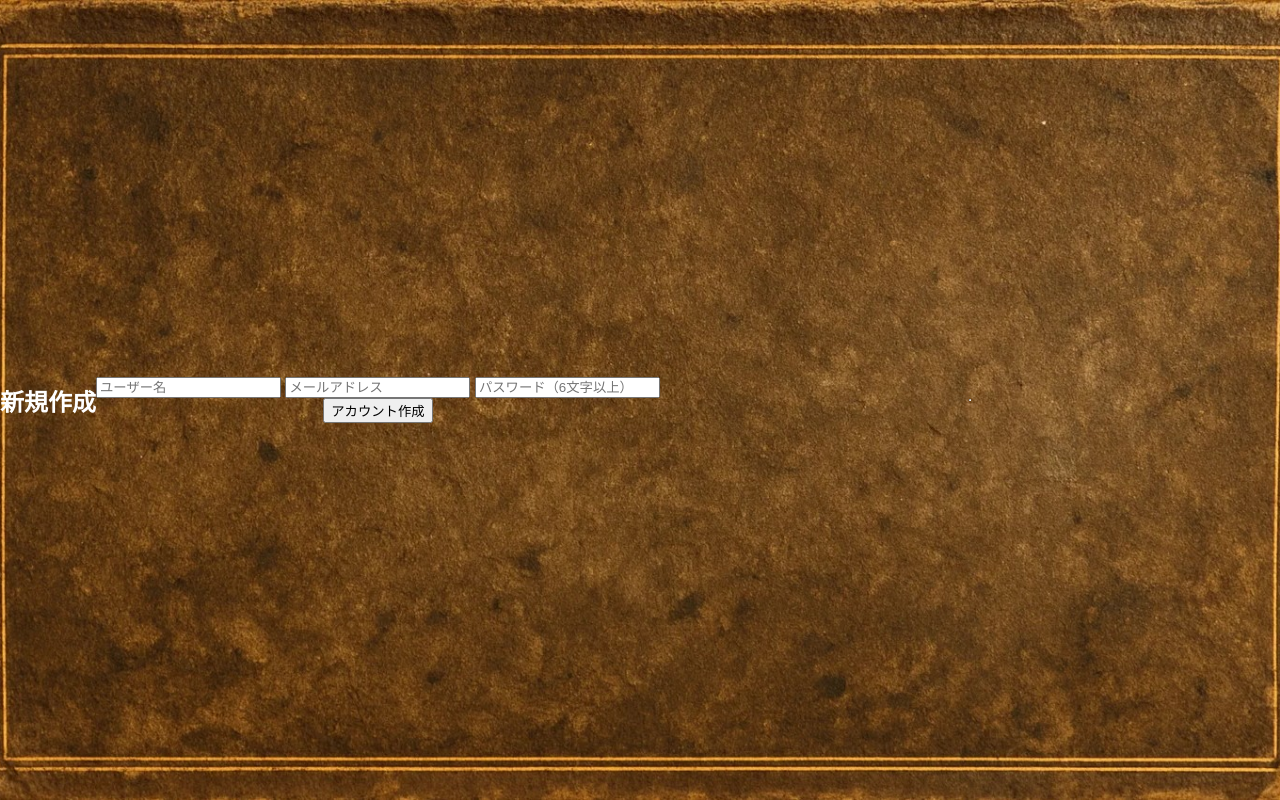
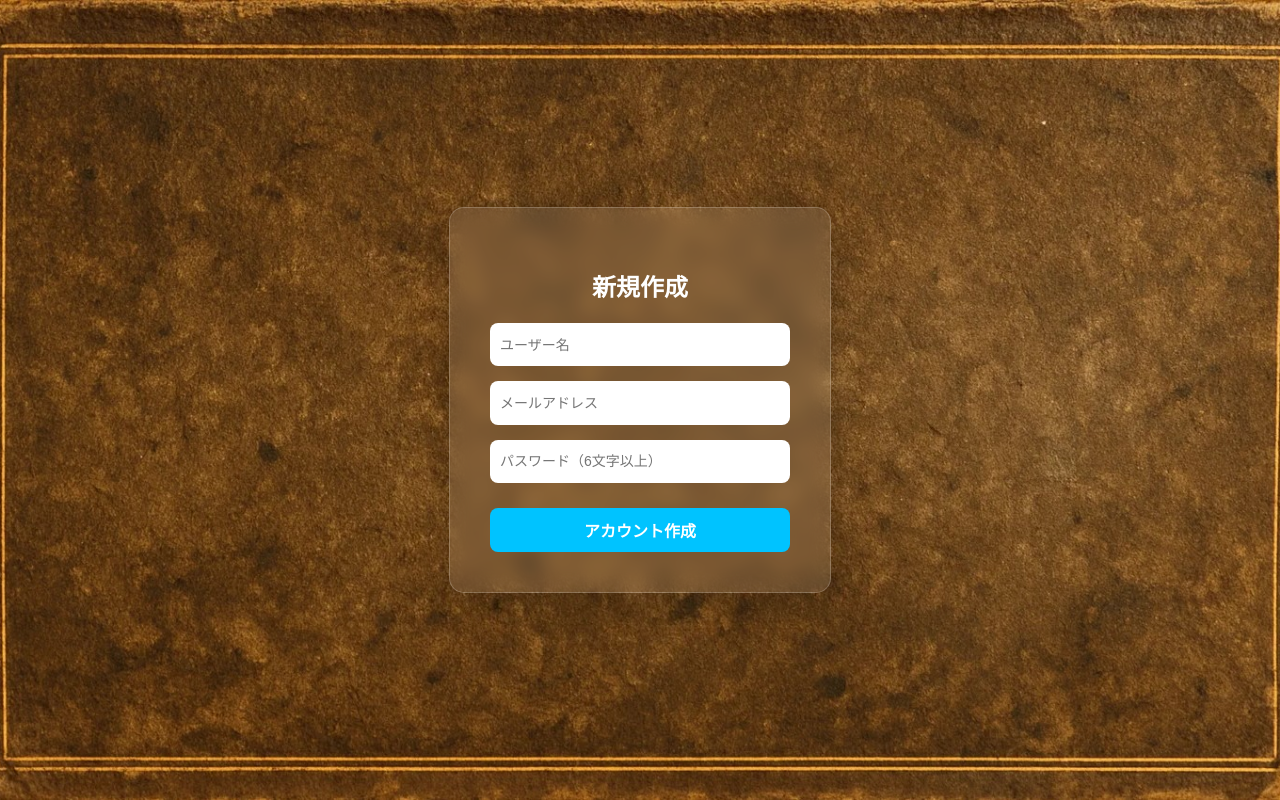
Before and after one commit to SotaAraki/PolitZukan, a plain HTML site: page public/PZCreateAccount.html in a window 1280 px wide. Drawn offline with Linux system fonts and the light colour scheme.

Commit message:
[add]アカウント作成のCSS追加

```diff
--- a/public/PZCreateAccount.html
+++ b/public/PZCreateAccount.html
@@ -6,6 +6,7 @@
   <link rel="stylesheet" href="styles/PZCreateAccount.css">
 </head>
 <body>
+  <div class="signup-container">
     <h2>新規作成</h2>
 
     <form id="signupForm">
@@ -15,8 +16,9 @@
       <div class="error" id="error-message"></div>
       <button type="submit">アカウント作成</button>
     </form>
+  </div>
 
-  <hr>
   <script type="module" src="script/PZCreateAccount.js"></script>
 </body>
+
 </html>
--- a/public/styles/PZCreateAccount.css
+++ b/public/styles/PZCreateAccount.css
@@ -12,3 +12,53 @@ body {
   position: relative;
   text-align: center;
 }
+
+.signup-container {
+  background: rgba(255, 255, 255, 0.1);
+  border: 1px solid rgba(255, 255, 255, 0.2);
+  backdrop-filter: blur(10px);
+  border-radius: 15px;
+  padding: 40px;
+  width: 300px;
+  box-shadow: 0 8px 32px rgba(0, 0, 0, 0.25);
+}
+
+.signup-container h2 {
+  margin-bottom: 20px;
+  color: white;
+}
+
+#signupForm input {
+  width: 300px;
+  height: 43.2px;
+  padding: 10px;
+  margin-bottom: 15px;
+  border: none;
+  border-radius: 8px;
+  font-size: 14px;
+  background: rgb(255, 255, 255);
+  color: black;
+  box-sizing: border-box;
+}
+
+#signupForm button {
+  width: 100%;
+  padding: 10px;
+  background-color: #00c3ff;
+  border: none;
+  border-radius: 8px;
+  color: white;
+  font-weight: bold;
+  font-size: 16px;
+  cursor: pointer;
+}
+
+#signupForm button:hover {
+  background-color: #00a1d4;
+}
+
+.error {
+  color: #ffaaaa;
+  font-size: 14px;
+  margin-top: 10px;
+}
--- a/public/styles/PZOJlist.css
+++ /dev/null
@@ -1,3 +0,0 @@
-body {
-    /* background-image: ; */
-}
```
Also changed, not shown: public/styles/PZlogin.css (+7 -6 lines), public/PZOJlist.html (renamed from PZOJlist.html). Lines whose indentation alone changed are shown as unchanged.
